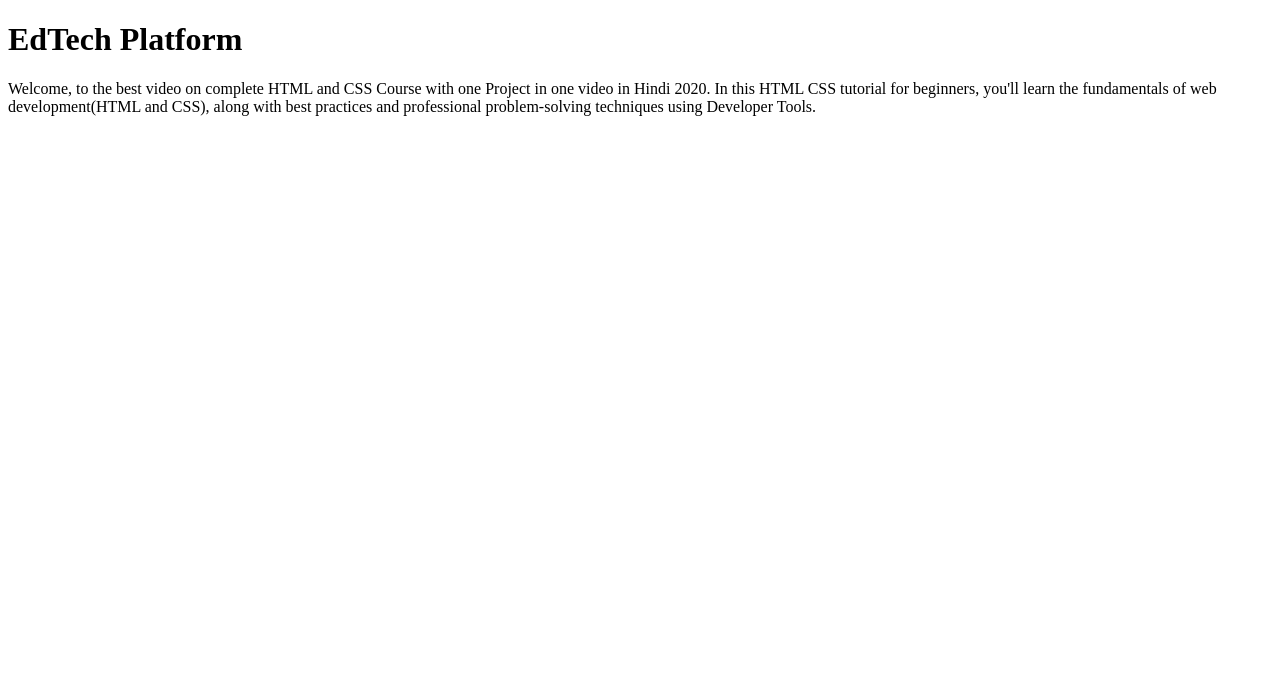
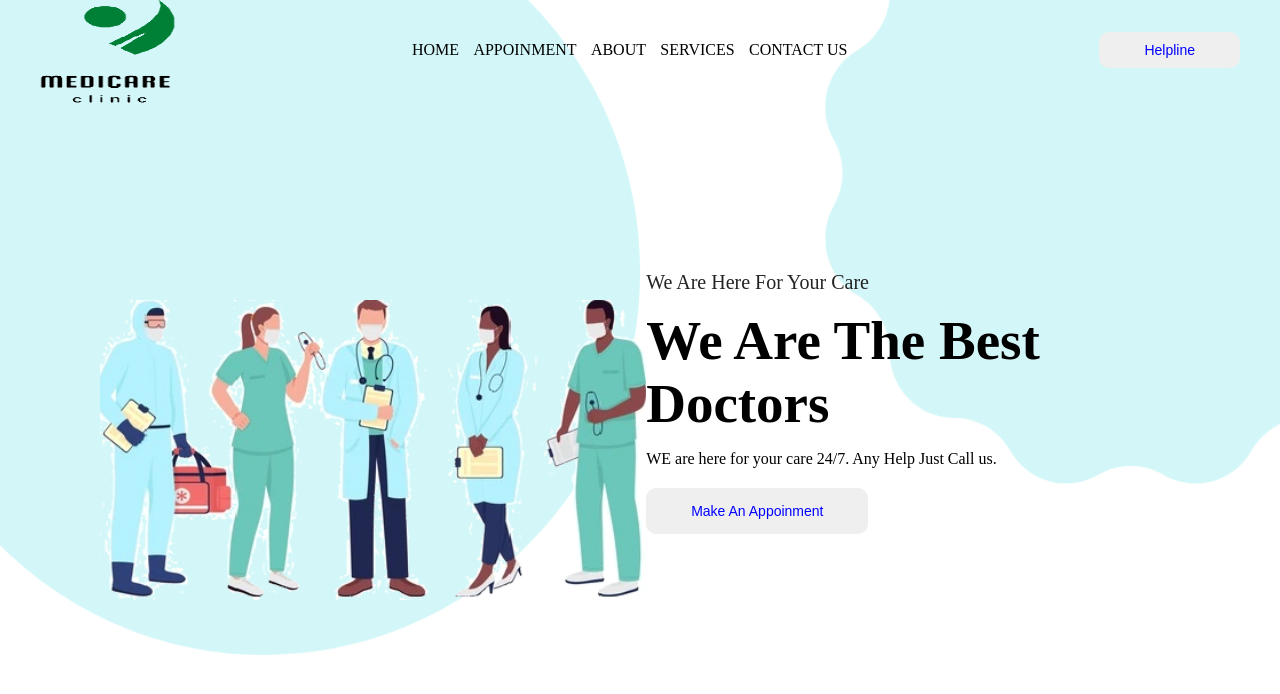
Before and after one commit to dangerouspandit/Frontend-project, a plain HTML site: page index.html in a window 1280 px wide. Drawn offline with Linux system fonts and the light colour scheme.

Commit message:
second Push

```diff
--- a/index.html
+++ b/index.html
@@ -5,12 +5,50 @@
     <meta http-equiv="X-UA-Compatible" content="IE=edge">
     <meta name="viewport" content="width=device-width, initial-scale=1.0">
     <title>Front End Project</title>
+    <link rel="stylesheet" type="text/css" href="style.css">
 </head>
 <body>
-    <H1>EdTech Platform</H1>
-<p>
-    Welcome, to the best video on complete HTML and CSS Course with one Project in one video in Hindi 2020. In this HTML CSS tutorial for beginners, you'll learn the fundamentals of web development(HTML and CSS), along with best practices and professional problem-solving techniques using Developer Tools.
-</p>
+  <header>
+    <div class="mainheader">
+        <div class="logo">
+            <img src="./images/logo.png">
+        </div>
+        <nav>
+            <a href="@">Home</a>
+            <a href="@">Appoinment</a>
+            <a href="@">About</a>
+            <a href="@">Services</a>
+            <a href="@">Contact US</a>
+        </nav>
+        <div class="menubtn">
+            <button>Helpline</button>
+        </div>
+    </div>
+    <main>
+        <section class="left-sec">
+            <figure>
+                <img src="images/mainbg.png" height="300px">
+            </figure>
 
+        </section>
+
+
+        <section class="right-sec">
+            <h2>We Are Here For Your Care</h2>
+            <h1>
+                We are The Best Doctors
+            </h1>
+            <p>
+                WE are here for your care 24/7. Any Help Just Call us.
+            </p>
+            <button>
+                Make An Appoinment
+            </button>
+
+        </section>
+
+
+    </main>
+  </header>
 </body>
 </html>
--- /dev/null
+++ b/style.css
@@ -0,0 +1,97 @@
+*{
+    margin: 0; padding: 0;
+    box-sizing: border-box;
+
+}
+header{
+    width: 100%;
+    height: 100vh;
+   background-image: url('./images/bg.png');
+   background-repeat: no-repeat;
+   background-size: 100% 100%;
+}
+
+.mainheader{
+    width: 100%;
+    height: 100px;
+    display: flex;
+    justify-content:space-between ;
+    align-items: center;
+
+}
+
+.mainheader .logo img{
+    width: 200px; height: 120px;
+    padding: auto;
+
+}
+
+.mainheader nav{
+    width: 450px;
+    display: flex;
+    justify-content: space-around;
+    align-items: center;
+
+}
+
+.mainheader nav a{
+    text-decoration: none;
+    color: black;
+    text-transform: uppercase;
+}
+
+.menubtn{
+    margin: 40px;
+}
+
+.mainheader button{
+    padding: 10px 45px;
+    text-align: center;
+    font-size: 14px;
+    color: blue;
+    border: none;
+    border-radius: 10px;
+}
+
+main{
+    width: 100%;
+    display: flex;
+    justify-content:space-between ;
+    align-items: center;
+}
+main .right-sec{
+    padding-right: 70px;
+}
+
+main .left-sec{
+    margin-top:200px;
+    padding-left: 100px;
+}
+
+.right-sec h2{
+    font-size: 20px;
+    text-transform: capitalize;
+    font-weight: lighter;
+    color: #242424;
+    margin-top: 100px;
+}
+
+.right-sec h1{
+    font-size: 55px;
+    text-transform: capitalize;
+    font-weight: 700;
+    margin: 15px 0;
+}
+
+.right-sec p{
+    margin-bottom: 20px;
+}
+
+.right-sec button{
+    padding: 15px 45px;
+    text-align: center;
+    font-size: 14px;
+    color: blue;
+    border: none;
+    border-radius: 10px;
+}
```
Also changed, not shown: images/bg.png (added), images/logo.png (added), images/mainbg.jpg (added), images/mainbg.png (added).
